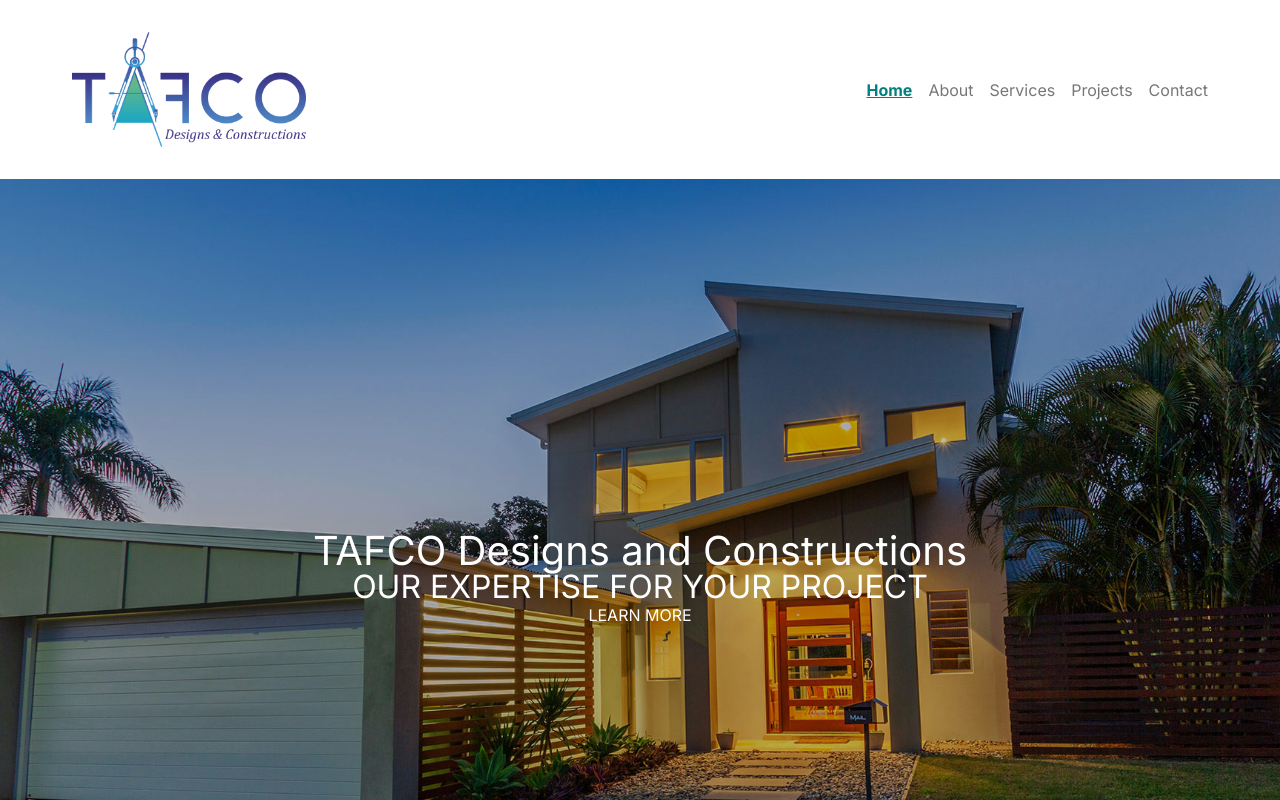
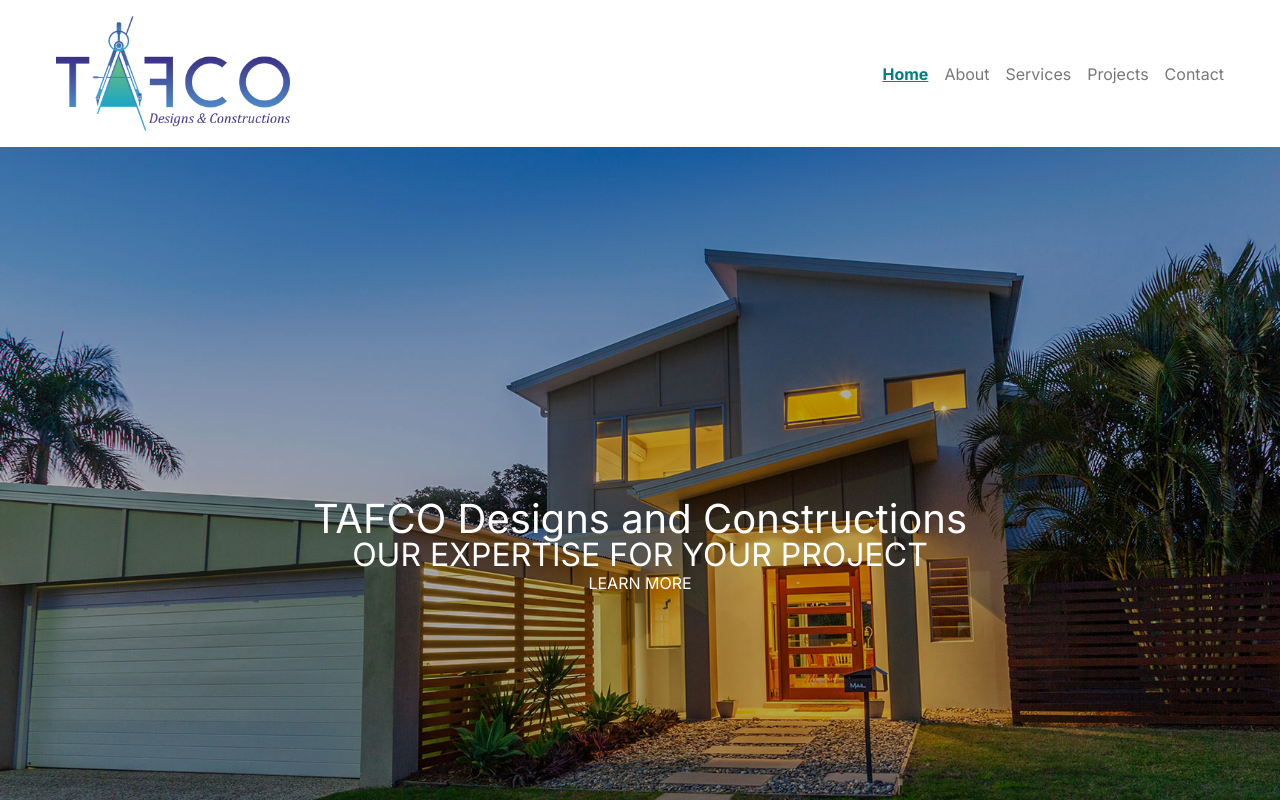
Before and after one commit to Tafco-Decons/tafco-decons, a Next.js app: page /home in a window 1280 px wide. Shown: the top 800 px of the page. Built offline with nearby package versions, Linux system fonts and the light colour scheme.

Commit message:
Modified navStyles

```diff
--- a/src/components/NavStyles.css
+++ b/src/components/NavStyles.css
@@ -2,13 +2,14 @@
   display: flex;
   align-items: center;
   justify-content: space-between;
-  padding: 2em;
+  padding: 1em;
   width: 100%;
   max-width: 1200px;
   margin: 0 auto;
 }
 .image {
   width: 14.625em;
+  cursor: pointer;
 }
 .navlinks {
   display: flex;
```
